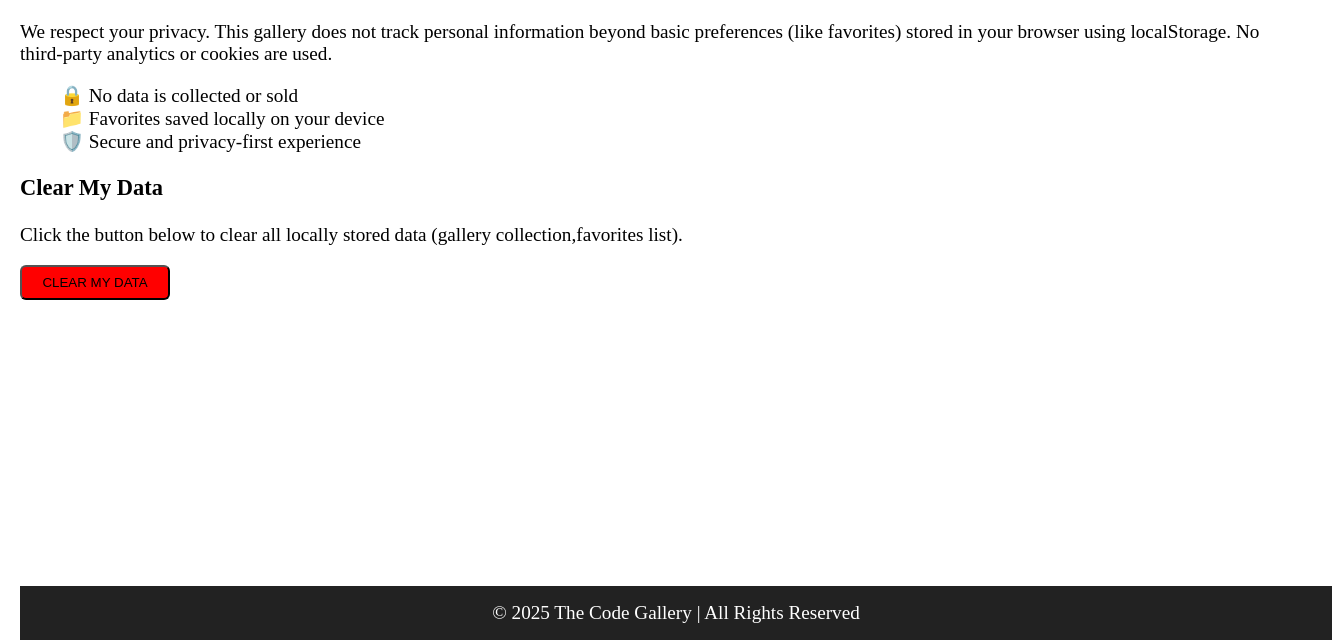
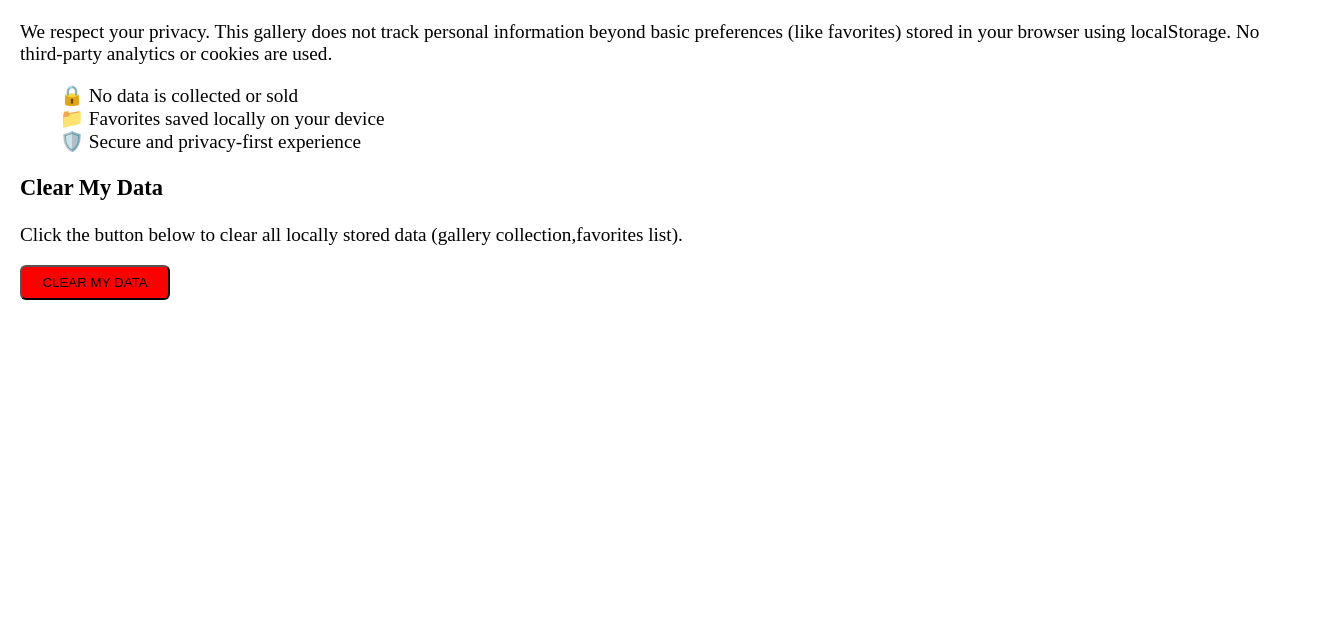
Before and after one commit to Majok-Bol/the_code_gallery, a plain HTML site: page pages/data_policy.html in a window 1280 px wide. Shown: the part 160-800 px from the top of the page, 1332 px wide, since content can reach past the window. Drawn offline with Linux system fonts and the light colour scheme.

Commit message:
removed footer from data_policy.html file

```diff
--- a/pages/data_policy.html
+++ b/pages/data_policy.html
@@ -28,9 +28,6 @@
     <p>Click the button below to clear all locally stored data (gallery collection,favorites list).</p>
 
     <button id="clearDataBtn">CLEAR MY DATA</button>
-     <footer>
-    &copy; 2025 The Code Gallery | All Rights Reserved
-  </footer>
   </section>
   <script src="/scripts/delete_data.js"></script>
 </body>
```
